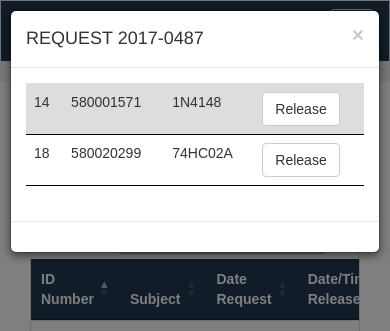
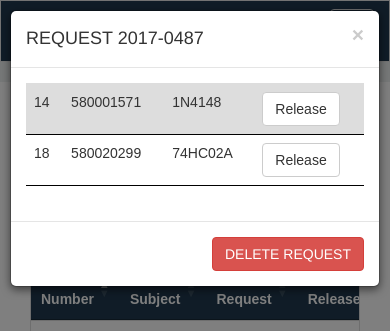
Before and after one commit to zoemar101/eece_elab, a Flask app: page /dashboard/request in a window 390 px wide, after a click that opens the changed part. Shown: the top 331 px of the page. Run offline with Flask 2, Linux system fonts and the light colour scheme; data comes from the database, SQL or seed files in the repository; both versions use the stored data as it was after the commit; some libraries are stand-ins or nearby versions.

Commit message:
[Update!] requests&logs

```diff
--- a/app.py
+++ b/app.py
@@ -60,7 +60,7 @@ class zeebuks(Flask):
         con.row_factory = sqlite3.Row
 
         cur = con.cursor()
-        cur.execute("SELECT itemId,itemCode,itemName,itemDescription,(Item.itemQuantity - (SELECT SUM(BorrowedItem.itemQuantity) FROM BorrowedItem WHERE Item.itemId = BorrowedItem.itemId AND requestId IN (SELECT requestId FROM Request WHERE releaseDate IS NOT NULL AND returnDate IS NULL))) as available FROM Item WHERE available > 0")
+        cur.execute("SELECT itemId,itemCode,itemName,itemDescription,(Item.itemQuantity - (SELECT SUM(BorrowedItem.itemQuantity) FROM BorrowedItem WHERE Item.itemId = BorrowedItem.itemId AND requestId IN (SELECT requestId FROM Request WHERE returnDate IS NULL))) as available FROM Item WHERE available > 0")
 
         rows = cur.fetchall();
 
@@ -89,7 +89,7 @@ class zeebuks(Flask):
         borrowedlist = cur.fetchall()
         res = []
         for r in borrowedlist:
-            res.append({'id': r[1], 'iname': r[2], 'subject':r[3], 'itemcode':r[6], 'itemname':r[7], 'itemquan': r[9], 'issDate': r[11]})
+            res.append({'reqID': r[0], 'id': r[1], 'iname': r[2], 'subject':r[3], 'itemID': r[5], 'itemcode':r[6], 'itemname':r[7], 'itemquan': r[9], 'issDate': r[11]})
         return jsonify({'res': res, 'count': len(res)})
 
     @app.route('/dashboard/items')
@@ -176,6 +176,9 @@ class zeebuks(Flask):
 
     @app.route('/submitRequest', methods=['POST'])
     def submitRequest():
+            idNumber =  request.form['rqisnumber']
+            name = request.form['rqname']
+            subject = request.form['rqsubject']
             borroweditems = [] #list of tuples sa borrowed items i.e. [(121,10), ..., ]
             if request.method == 'POST':
                 with sqlite3.connect("ZeeSlipv2.sqlite") as con:
@@ -187,36 +190,39 @@ class zeebuks(Flask):
                     con.close()
             return redirect('dashboard/barrow')
 
-    @app.route('/deleteRequest', methods=['POST'])
+    @app.route('/deleteRequest', methods=['GET'])
     def deleteRequest():
-        if request.method == 'POST':
-                with sqlite3.connect("ZeeSlipv2.sqlite") as con:
-                    cur = con.cursor()
-                    cur.execute("DELETE FROM Request WHERE requestId = ? AND EXISTS(SELECT requestId FROM (SELECT requestId FROM Request) LEFT JOIN (SELECT requestId as issuedRequestId FROM BorrowedItem WHERE issueDate IS NOT NULL) WHERE requestId != issuedRequestId)",requestId)
-                    con.commit()
-                    con.close()
-                return redirect('dashboard/request')
+        requestId =  request.args.get('delreqid')
+        with sqlite3.connect("ZeeSlipv2.sqlite") as con:
+            cur = con.cursor()
+            cur.execute("DELETE FROM Request WHERE requestId = ? AND EXISTS(SELECT requestId FROM (SELECT requestId FROM Request) LEFT JOIN (SELECT requestId as issuedRequestId FROM BorrowedItem WHERE issueDate IS NOT NULL) WHERE requestId != issuedRequestId)",[requestId])
+            con.commit()
+
+        return "ok"
 
     @app.route('/issueItem', methods=['GET'])
     def issueItem():
+        borrowedItemId = request.args.get('issid')
         con = sqlite3.connect("ZeeSlipv2.sqlite")
         con.row_factory = sqlite3.Row
 
         cur = con.cursor()
-        cur.execute("UPDATE BorrowedItem SET issueDate = datetime(CURRENT_TIMESTAMP,'localtime') WHERE borrowedItemId = ?", borrowedItemId)
+        cur.execute("UPDATE BorrowedItem SET issueDate = datetime(CURRENT_TIMESTAMP,'localtime') WHERE borrowedItemId = ?", [borrowedItemId])
         con.commit()
         con.close()
+        return "ok"
 
     @app.route('/returnItem', methods=['GET'])
     def returnItem():
+        borrowedItemId = request.args.get('retid')
         con = sqlite3.connect("ZeeSlipv2.sqlite")
         con.row_factory = sqlite3.Row
 
         cur = con.cursor()
-        cur.execute("UPDATE BorrowedItem SET returnDate = datetime(CURRENT_TIMESTAMP,'localtime') WHERE borrowedItemId = ?",borrowedItemId)
+        cur.execute("UPDATE BorrowedItem SET returnDate = datetime(CURRENT_TIMESTAMP,'localtime') WHERE borrowedItemId = ?",[borrowedItemId])
         con.commit()
         con.close()
-
+        return "ok"
 
     @app.route('/addAccount', methods=['POST'])
     def addAcc():
--- a/static/js/features/request.js
+++ b/static/js/features/request.js
@@ -12,11 +12,18 @@ function getReq(id){
                 $("#reqItems tr").remove();
                 $("#reqrID").text(recs.res[0].id)
 
+                var bt = '<button class="btn btn-danger" onclick="deleteReq('+ recs.res[0].reqID +')">DELETE REQUEST</button>'
+                $("#deleteREQ").empty()
+                document.getElementById('deleteREQ').innerHTML = bt;
+
+
                 for (i = 0; i < recs.count; i++){
                         itmQuan = recs.res[i].itemquan
                         itmCode = recs.res[i].itemcode
                         itmName = recs.res[i].itemname
                         issdate = recs.res[i].issDate
+                        itmID = recs.res[i].itemID
+
 
                         var x = document.getElementById("reqItems").rows.length;
                         var table = document.getElementById("reqItems");
@@ -31,10 +38,10 @@ function getReq(id){
                             cell3.innerHTML = itmName;
 
                             if( issdate == null ){
-                                cell4.innerHTML = '<button class="btn btn-default" > Release </button>'
+                                cell4.innerHTML = '<button class="btn btn-default" onclick="issueItem(itmID)"> Release </button>'
                             }
                             else{
-                                cell4.innerHTML = '<button class="btn btn-default" > Return </button>'
+                                cell4.innerHTML = '<button class="btn btn-default" onclick="returnItem(itmID)"> Return </button>'
                             }
 
                 }
@@ -43,3 +50,43 @@ function getReq(id){
             }
 		});
 }
+
+function deleteReq(id){
+    $.ajax({
+        url: '/deleteRequest',
+        type: "GET",
+        dataType: "JSON",
+        data: {delreqid: id},
+        success: function (recs) {
+            console.log("ok")
+            location.reload()
+        }
+    })
+}
+
+function issueItem(id){
+    console.log(id)
+    $.ajax({
+        url: '/issueItem',
+        type: "GET",
+        dataType: "JSON",
+        data: {issid: id},
+        success: function (recs) {
+            this.button.prop('disabled', true);
+            console.log("ok")
+        }
+    })
+}
+
+function returnItem(id){
+    console.log(id)
+    $.ajax({
+        url: '/returnItem',
+        type: "GET",
+        dataType: "JSON",
+        data: {retid: id},
+        success: function (recs) {
+            console.log("ok")
+        }
+    })
+}
--- a/templates/modules/logs.html
+++ b/templates/modules/logs.html
@@ -4,8 +4,9 @@
 <div class="request-page-def">
     <div class="row">
         <div class="col-md-2"><span class="request-text"> Logs </span></div>
+        <div class="col-md-10" ><button class="btn btn-danger" style="float: right">Clear Logs</button></div>
     </div>
-    <div class="row">
+    <div class="row" style="padding-top: 20px">
         <div class="col-md-12">
             <table class="table" id="logsTable">
                 <thead>
--- a/templates/modules/request.html
+++ b/templates/modules/request.html
@@ -67,7 +67,7 @@
                             </table>
                       </div>
                       <div class="modal-footer">
-
+                            <div id="deleteREQ"></div>
                       </div>
                     </div>
 
```
Also changed, not shown: templates/requestor.html (+9 -9 lines), ZeeSlipv2.sqlite.
